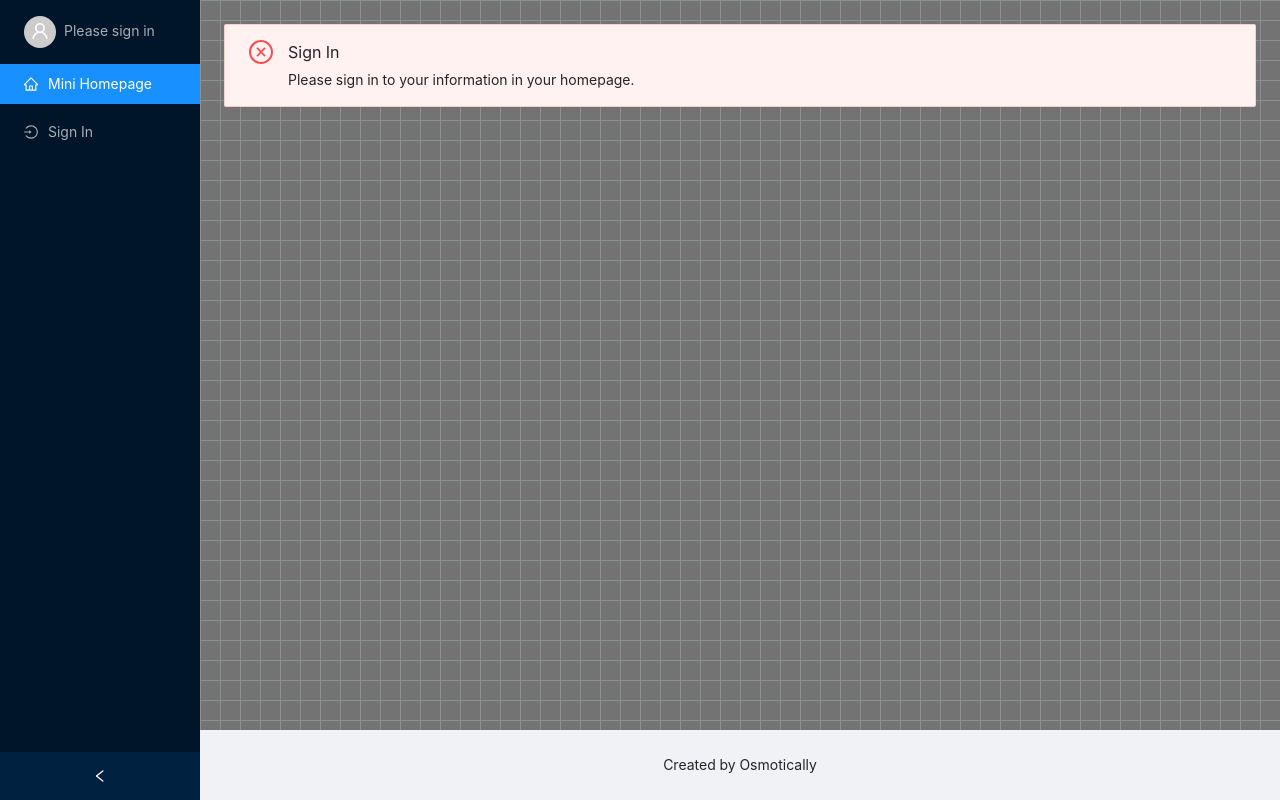
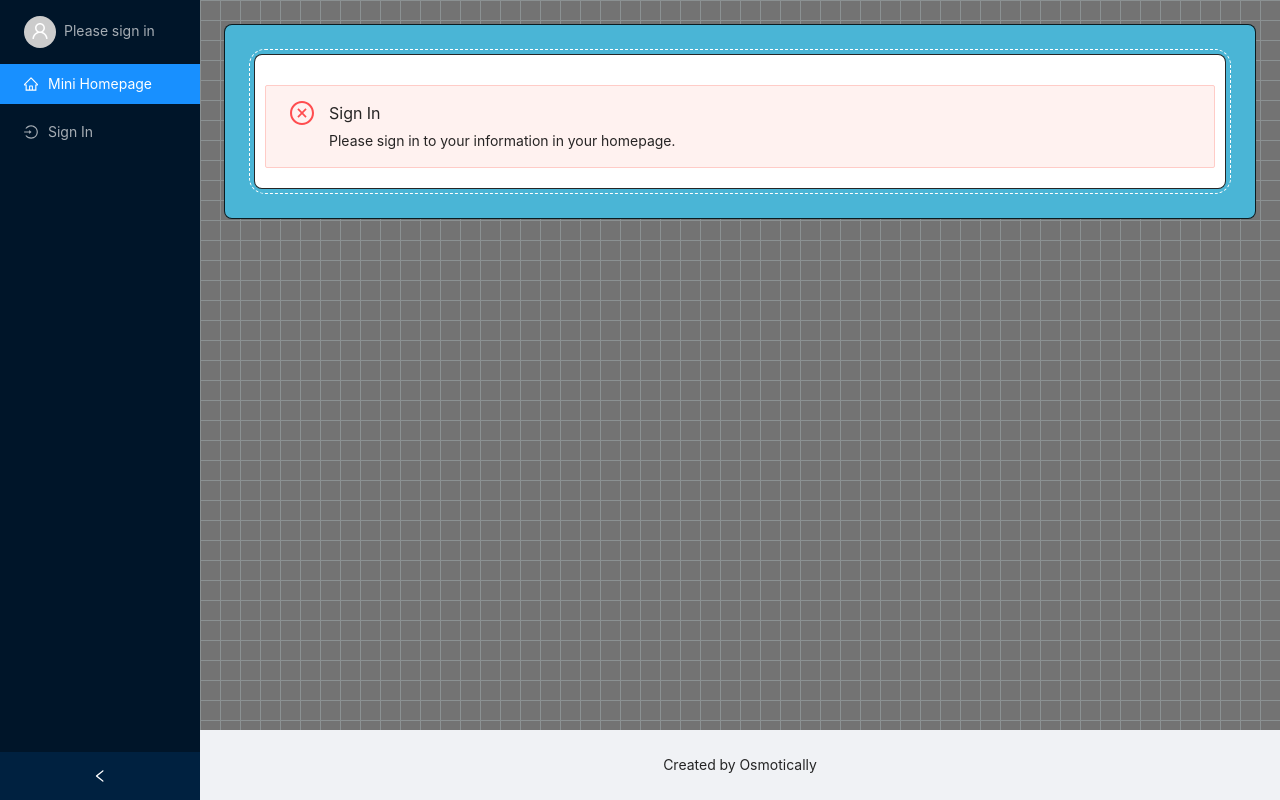
Before and after one commit to osmotically/react-cyworld, a React (Create React App) app: page / in a window 1280 px wide. Built offline with nearby package versions, Linux system fonts and the light colour scheme.

Commit message:
Cyworld mini homepage border css apply

```diff
--- a/src/CyworldMiniHome.tsx
+++ b/src/CyworldMiniHome.tsx
@@ -19,11 +19,12 @@ function CyworldMiniHome() {
         </>;
     }
     return (
-        <div style={{
-            backgroundSize: '40px 40px',
-            backgroundImage: 'linear-gradient(to right, grey 1px, transparent 1px), linear-gradient(to bottom, grey 1px, transparent 1px)',
-        }}>
-            {homeContent}
+        <div style={{ border: '1px solid', borderRadius: '8px', backgroundColor: '#4ab5d6', padding: '24px 24px 24px 24px' }}>
+            <div style={{ border: '1px dashed white', borderRadius: '16px', backgroundColor: '#4ab5d6', padding: '4px 4px 4px 4px' }}>
+                <div style={{ border: '1px solid', borderRadius: '8px', backgroundColor: 'white', padding: '30px 10px 20px 10px' }}>
+                    {homeContent}
+                </div>
+            </div>
         </div>
     );
 }
```
